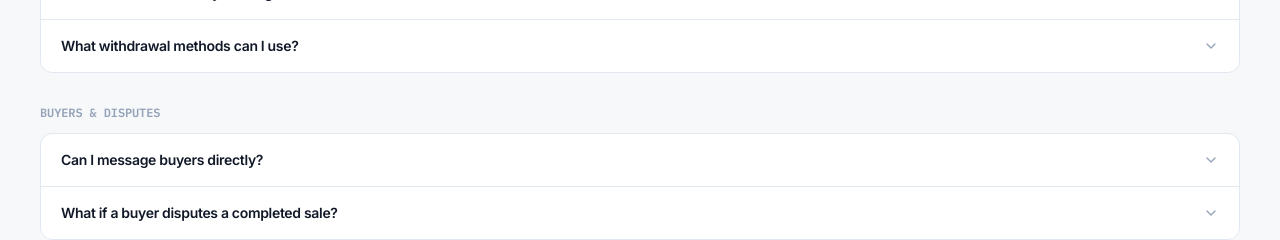
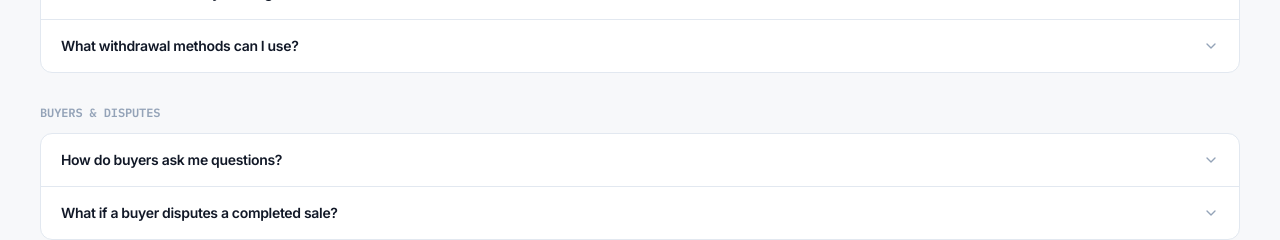
Before and after one commit to mdmanirmia/durqo-app, a Next.js app: page /seller-faq in a window 1280 px wide. Shown: the part 1160-1400 px from the top of the page. Built offline with nearby package versions, Linux system fonts and the light colour scheme; no server answers.

Commit message:
Add files via upload

```diff
--- a/src/app/seller-faq/page.tsx
+++ b/src/app/seller-faq/page.tsx
@@ -119,8 +119,8 @@ const FAQ_GROUPS = [
     heading: "Buyers & disputes",
     items: [
       {
-        question: "Can I message buyers directly?",
-        answer: "Yes — once your listing is published, interested buyers can message you, and your conversations stay in your dashboard inbox.",
+        question: "How do buyers ask me questions?",
+        answer: "Three ways. When you build a listing, you can write your own Questions & Answers pairs that show up publicly with the listing. Buyers can also post a question in the listing's Comments section — you'll see it (and an unanswered-questions count) on your dashboard's Comments page, and your reply is public. For a private conversation, buyers can message you directly, and it stays in your dashboard inbox.",
       },
       {
         question: "What if a buyer disputes a completed sale?",
```
